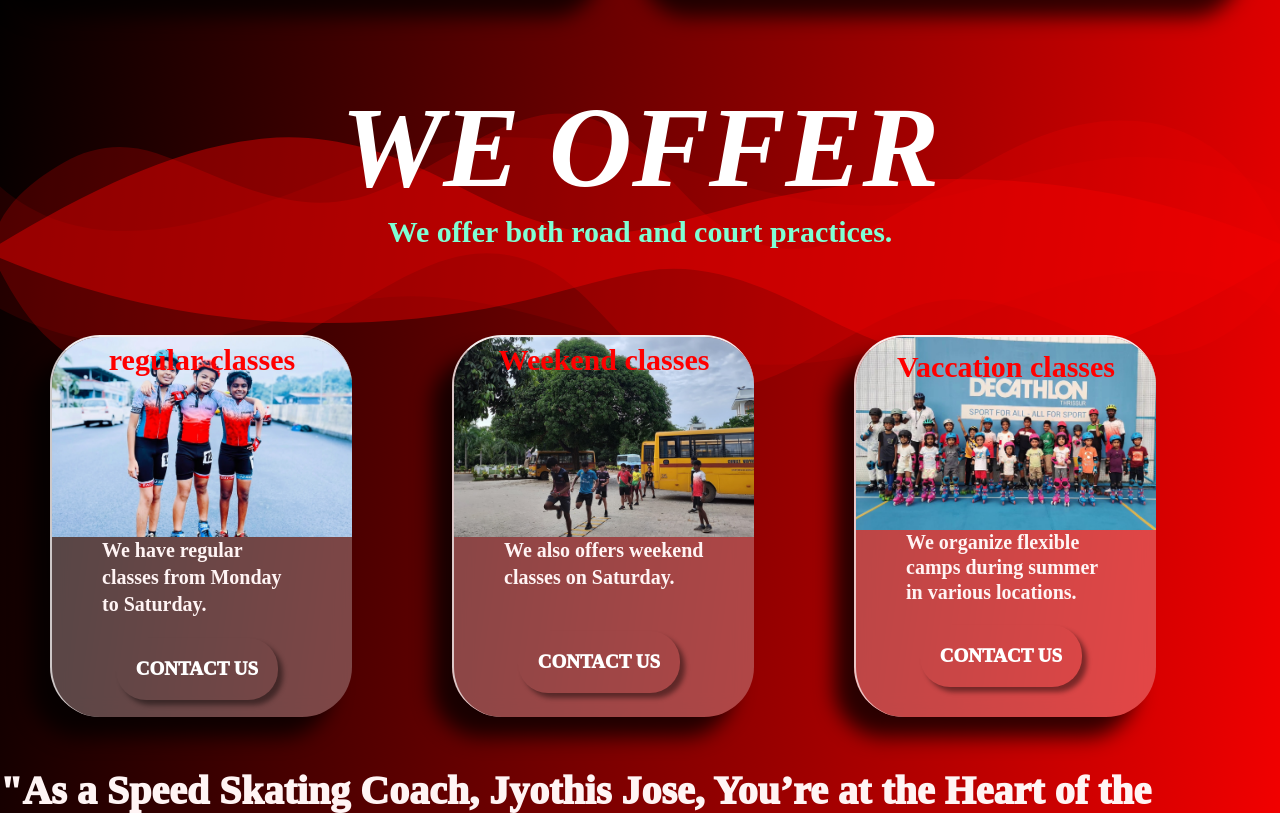
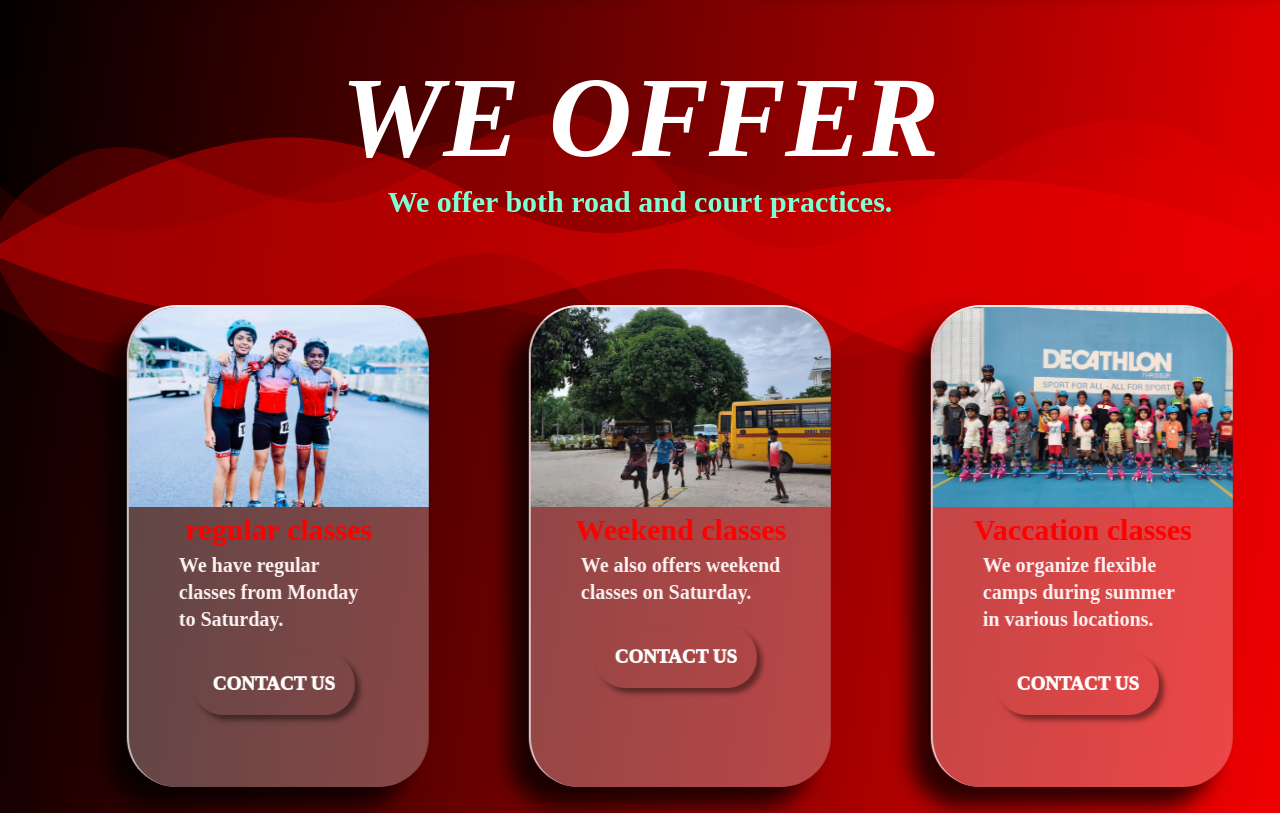
Before and after one commit to vijaygovindBiju/jj, a plain HTML site: page index.html in a window 1280 px wide. Shown: the part 1349-2162 px from the top of the page. Drawn offline with Linux system fonts and the light colour scheme.

Commit message:
Add files via upload

```diff
--- a/css/generall.css
+++ b/css/generall.css
@@ -20,6 +20,9 @@ body {
   margin: 0;
   height: max-content;
   padding: 0px;
+  justify-content: center;
+  align-items: center;
+  align-content: center;
   background-image:  var(--background);
 }
 html{
--- a/css/index.css
+++ b/css/index.css
@@ -57,17 +57,23 @@
 }
 .glass h1{
   font-size: 40px;
-  line-height: 90px;
+  line-height: 40px;
   color: snow;
+  padding-bottom:20px ;
+  text-decoration: underline 4px solid red;
   font-weight: 900;
 }
 .three{
+  padding: auto;
+  margin: auto;
   display: flex;
   flex-direction: column;
   flex-wrap: wrap;
-  align-items: center;
   text-wrap-mode:wrap;
   word-wrap: break-word;
+  justify-content: center;
+  align-items: center;
+  align-content: center;
 }
 .glas{
   display: flex;
@@ -80,7 +86,7 @@
   border-radius: 50px;
   overflow: hidden;
   width: 200px;
-  height:350px;
+  height:450px;
   opacity: 1;
   z-index: 10;
   display: flex;
@@ -99,55 +105,7 @@
   transform: translateX(70vw);
   scale: 0;
 }
-.glass2{
-  padding:0px 50px 30px 50px;
-  background-color:var(--glass_Back) ;;
-  border-radius: 50px;
-  overflow: hidden;
-  width: 200px;
-  height:350px;
-  z-index: 10;
-  display: flex;
-  flex-direction: column;
-  justify-content: flex-start;
-  position: relative;
-  align-items: center;
-  align-content: center;
-  margin: 50px;
-  backdrop-filter: blur(10px);
-  border-top:2px solid rgba(255, 255, 255, 0.9) ;
-  border-left:2px solid rgba(255, 255, 255, 0.7) ;
-  box-shadow: -20px 20px 20px rgba(0, 0, 0, 0.753);
-  opacity: 0;
-  transition: 1s all linear;
-  transform: translateX(70vw);
-  scale: 0;
-}
-.glass3{
-  padding:0px 50px 30px 50px;
-  background-color: var(--glass_Back) ;;
-  border-radius: 50px;
-  overflow: hidden;
-  width: 200px;
-  height:350px;
-  z-index: 10;
-  display: flex;
-  flex-direction: column;
-  justify-content: flex-start;
-  position: relative;
-  align-items: center;
-  align-content: center;
-  margin: 50px;
-  backdrop-filter: blur(10px);
-  border-top:2px solid rgba(255, 255, 255, 0.9) ;
-  border-left:2px solid rgba(255, 255, 255, 0.7) ;
-  box-shadow: -20px 20px 20px rgba(0, 0, 0, 0.753);
 
-  opacity: 0;
-  transition: 1s all linear;
-  transform: translateX(70vw);
-  scale: 0;
-}
 .four{
   display: flex;
   justify-content: center;
@@ -198,59 +156,20 @@
   height: 200px;
   margin: 0%;
   object-fit:cover ;
-
-}
-.glass2 img{
-  width: 150%;
-  height: 200px;
-  object-fit: cover ;
-}
-.glass3 img{
-  width: 160%;
-  height: 200px;
-  object-fit:fill ;
 }
 .glass1 h1{
   font-size: 30px;
   color: red;
   line-height: 25px;
-  position: absolute;
   margin: 10px;
+  text-wrap:nowrap;
+
 }
 .glass1 p{
   font-size: 20px;
   color: var(--font_color);
   font-weight: 700;
   line-height: 27px;
-}
-.glass2 h1{
-  font-size: 30px;
-  color: red;
-  line-height: 25px;
-  position: absolute;
-  margin: 10px;
-
-}
-.glass2 p{
-  font-size: 20px;
-  line-height: 27px;
-  color: var(--font_color);
-  font-weight: 700;
-  margin-bottom: 20px;
-}
-.glass3 h1{
-  font-size: 30px;
-  line-height: 40px;
-  color: red;
-  margin: 10px;
-  position: absolute;
-}
-.glass3 p{
-  color: var(--font_color);
-  font-weight: 700;
-  font-size: 20px;
-  line-height: 25px;
-
 }
 .four h1{
   color: var(--font_color);
@@ -318,7 +237,7 @@
 
 .scroll-animation {
   opacity: 1;
-  transform: translateX(0vw);
+  transform: translateX(6vw);
   scale: 1;
 }
 @keyframes beat{
@@ -363,7 +282,7 @@
   97%{opacity: 0;}
   98%{opacity: 1;}
   99%{opacity: 0.6;}
-  100%{filter: drop-shadow(30px 10px 4px #494952);}
+  100%{filter: drop-shadow(30px 20px 4px #494952);}
  }
 
 
@@ -436,6 +355,7 @@
  .font2{
   visibility: hidden;
   position: relative;
+  margin-top: 5dvw;
   border: 2px solid snow;
 
  }
@@ -466,6 +386,7 @@
   visibility: hidden;
   position: relative;
   border: 2px solid snow;
+  margin-top: 5dvw;
  }
  .font3::after{
   position: absolute;
@@ -528,16 +449,22 @@
   97%{  content: 'jj skating club';
     border-right: 2px solid snow;
   }
-  100%{  content: 'jj skating club';
+  98%{  content: 'jj skating club';
     border-right: none;
- }}
+ }
+ 99%{  content: 'jj skating club';
+  border-right: 2px solid snow;
+}100%{  content: 'jj skating club';
+  border-right: none;
+}
+}
  .font{
   animation:flicker 3s forwards 4s ;
   width: max-content;
   top:20dvh;
-  padding: 10%;
   position: absolute;
-  font-size: 6dvi;
+  font-size: 10dvw;
   font-weight: 900;
   height: max-content;
+  margin: 10px;
 }
--- a/index.html
+++ b/index.html
@@ -14,8 +14,6 @@
 </head>
 <body>
   <nav>
-
-
     <ul class="sidebar">
       <li onclick=hideSidebar()><a href="#"><svg xmlns="http://www.w3.org/2000/svg" height="46" viewBox="0 96 960 960" width="46"><path d="m249 849-42-42 231-231-231-231 42-42 231 231 231-231 42 42-231 231 231 231-42 42-231-231-231 231Z"/></svg></a></li>
       <li><a class="showOnComp active" id="button"  href="index.html">HOME</a></li>
@@ -122,14 +120,14 @@
       <div class="two" id="two">
 
 
-      <div class="glass">
+      <div class="glass before">
       <h1>welcome to jj club:-</h1>
       <p>JJ's Club stands as a beacon of excellence in the realm of speed skating, nurtured by the unwavering dedication and passion of a visionary coach. Our club embraces aspiring athletes across all age groups, fostering their talents and honing their skills with meticulous care.
 <br><br>
         With pride, we've witnessed our young skaters triumph in numerous competitions, proudly representing Kerala state on the illustrious stage of the National Roller Skating Championships. Their achievements illuminate our journey, reflecting the collective spirit and commitment that defines JJ's Club.</p>
     </div>
 
-    <div class="glass">
+    <div class="glass before">
       <h1>Our VISION:-</h1>
       <p>"At JJ's Club, our vision is to inspire and empower young minds through the artistry of speed skating. Guided by a coach whose passion knows no bounds, we embrace athletes of every age and skill level, nurturing their potential with unwavering dedication. Our journey is marked by the triumphs of our skaters, who have proudly represented Kerala state at the pinnacle of roller skating competitions nationwide. Together, we embody a commitment to excellence, shaping champions on and off the rink, as we strive towards new heights of achievement and distinction."</p>
 
@@ -146,15 +144,15 @@
           </div>
           <div class="glas">
 
-          <div class="glass1"><img src="image/pictures/jjskatingclub_1722516792950.jpeg">
+          <div class="glass1 before"><img src="image/pictures/jjskatingclub_1722516792950.jpeg">
             <h1>regular classes</h1><p>We have regular classes from Monday to Saturday.</p>
             <a href="contact.html" id="button">CONTACT US</a></div>
 
-          <div class="glass2"><img  src="image/pictures/jjskatingclub_1722516809038.jpeg">
+          <div class="glass1 before"><img  src="image/pictures/jjskatingclub_1722516809038.jpeg">
           <h1>Weekend classes</h1><p>We also offers weekend classes on Saturday.</p>
         <a href="contact.html" id="button">CONTACT US</a></div>
 
-          <div class="glass3"><img src="image/pictures/jjskatingclub_1722516831587.jpeg">
+          <div class="glass1 before"><img src="image/pictures/jjskatingclub_1722516831587.jpeg">
           <h1>Vaccation classes</h1><p> We organize flexible camps during summer in various locations.</p>
           <a class="" href="contact.html" id="button">CONTACT US</a></div>
 
@@ -167,7 +165,7 @@
 
               <h1>&quot;As a Speed Skating Coach, Jyothis Jose, You’re at the Heart of the Action&quot;
               </h1>
-              <div class="glass4">
+              <div class="glass4 before">
                 <img src="image/jyothisjose_1722601303461.jpeg"><p>Imagine the thrill of the rink, where every second counts and every push of the skate propels an athlete closer to the finish line. This is the exhilarating world of speed skating, and as a dedicated coach, Jyothis Jose, you’re the driving force behind each skater’s journey to greatness.
                 <br><br><br>
                 Speed skating isn’t just a sport; it’s a blend of art and science, requiring athletes to push their limits in a quest for unparalleled speed and precision. On the track, skaters are not merely racing against each other but also battling against time and gravity, striving to achieve the perfect balance between velocity and technique.</p></div>
--- a/script/slidebar.js
+++ b/script/slidebar.js
@@ -10,7 +10,7 @@ function hideSidebar(){
 
 
 
-const the_animation1 = document.querySelectorAll('.glass1')
+const the_animation1 = document.querySelectorAll('.before')
 
 const observer1 = new IntersectionObserver((entries) => {
     entries.forEach((entry) => {
@@ -31,105 +31,3 @@ const observer1 = new IntersectionObserver((entries) => {
 
     observer1.observe(elements);
   };
-
-
-
-
-  const the_animation2 = document.querySelectorAll('.glass2')
-
-const observer2 = new IntersectionObserver((entries) => {
-    entries.forEach((entry) => {
-        if (entry.isIntersecting) {
-            entry.target.classList.add('scroll-animation')
-        }
-            else {
-                entry.target.classList.remove('scroll-animation')
-            }
-
-    })
-},
-   { threshold: 0.5
-   });
-//
-  for (let i = 0; i < the_animation2.length; i++) {
-   const elements = the_animation2[i];
-
-    observer2.observe(elements);
-  };
-
-
-
-
-
-
-  const the_animation3 = document.querySelectorAll('.glass3')
-
-const observer3 = new IntersectionObserver((entries) => {
-    entries.forEach((entry) => {
-        if (entry.isIntersecting) {
-            entry.target.classList.add('scroll-animation')
-        }
-            else {
-                entry.target.classList.remove('scroll-animation')
-            }
-
-    })
-},
-   { threshold: 0.5
-   });
-//
-  for (let i = 0; i < the_animation3.length; i++) {
-   const elements = the_animation3[i];
-
-    observer3.observe(elements);
-  };
-
-
-
-
-  const the_animation4 = document.querySelectorAll('.glass4')
-
-const observer4 = new IntersectionObserver((entries) => {
-    entries.forEach((entry) => {
-        if (entry.isIntersecting) {
-            entry.target.classList.add('scroll-animation')
-        }
-            else {
-                entry.target.classList.remove('scroll-animation')
-            }
-
-    })
-},
-   { threshold: 0
-   });
-//
-  for (let i = 0; i < the_animation4.length; i++) {
-   const elements = the_animation4[i];
-
-    observer4.observe(elements);
-  };
-
-
-
-
-  const the_animation = document.querySelectorAll('.glass')
-
-const observer = new IntersectionObserver((entries) => {
-    entries.forEach((entry) => {
-        if (entry.isIntersecting) {
-            entry.target.classList.add('scroll-animation')
-        }
-            else {
-                entry.target.classList.remove('scroll-animation')
-            }
-
-    })
-},
-   { threshold: 0.5
-   });
-//
-  for (let i = 0; i < the_animation.length; i++) {
-   const elements = the_animation[i];
-
-    observer.observe(elements);
-  };
```
Also changed, not shown: contact.html (+2 -2 lines).
